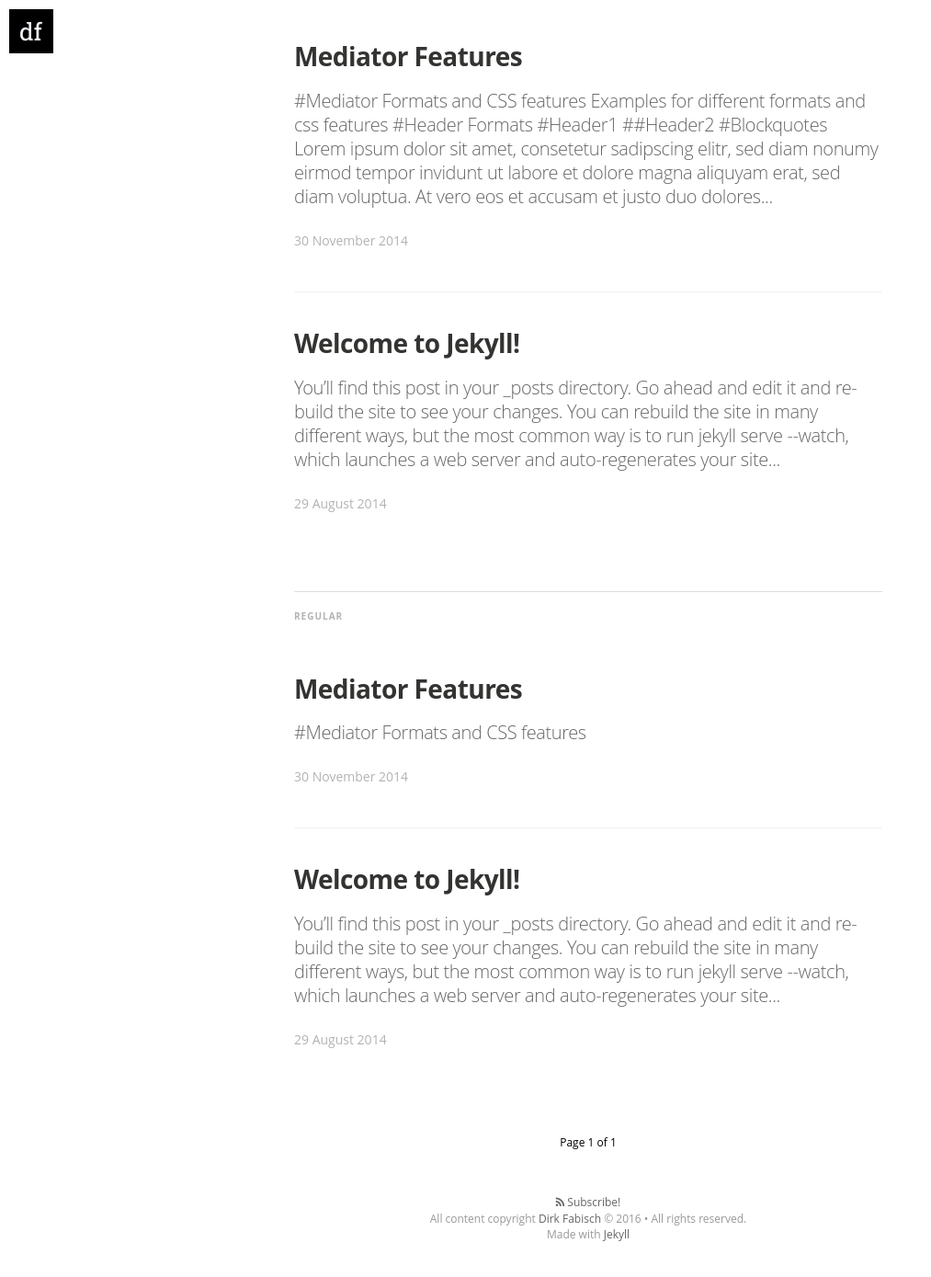
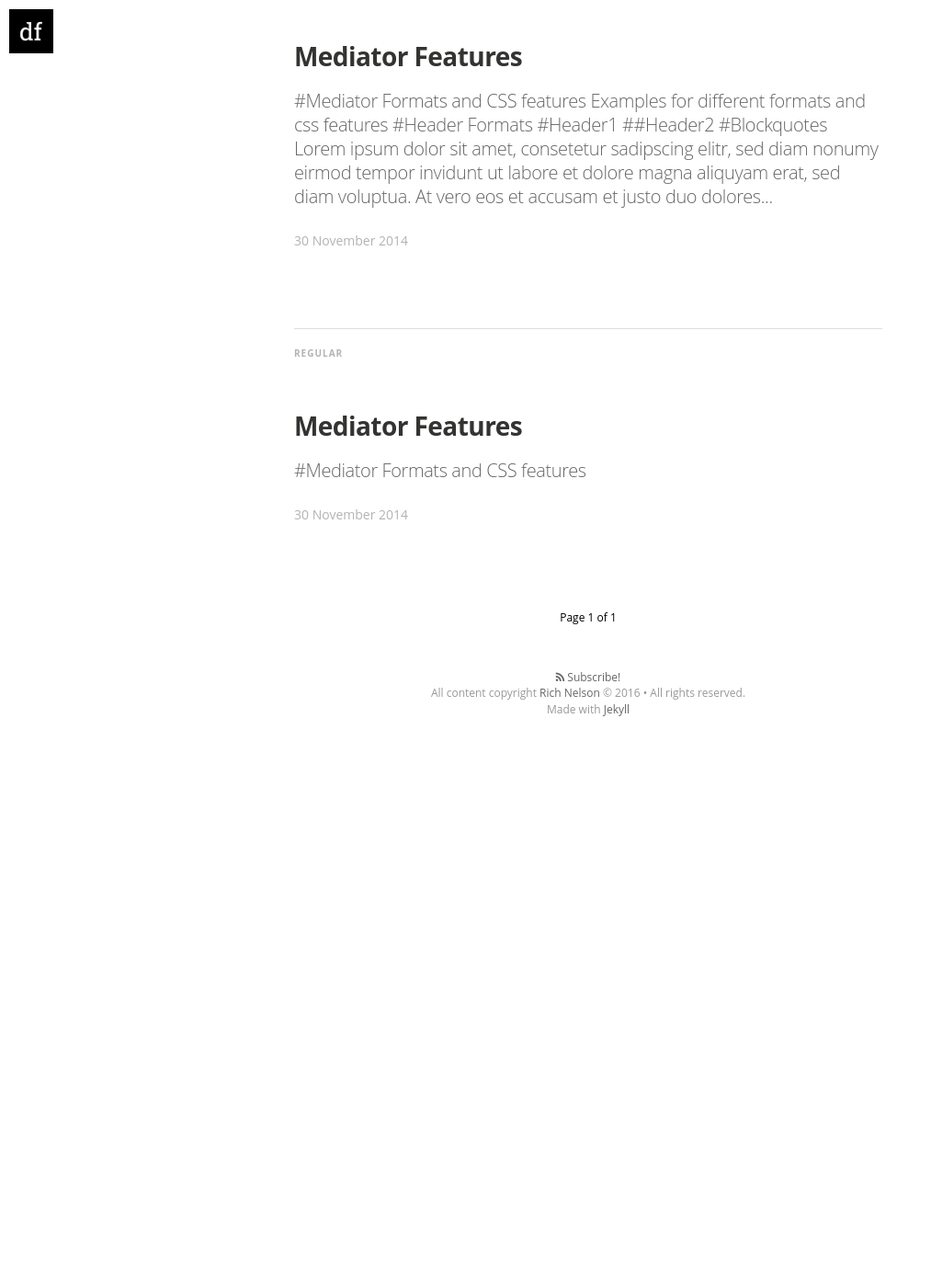
Before and after one commit to rmn388/flowers4refugees, a Jekyll site: the page built from index.html, in a window 1280 px wide and 1400 px high, scrolled down 756 px. Shown: the top 1389 px of the window at 92% size, without its empty margins (0-1013 px from the left). Built offline with Jekyll 4.4.1, drawn with Linux system fonts in a browser that asks for light colours; nearby versions of some CDN libraries; some web fonts are replaced; the list of posts is cut into pages by our own code; after the commit the page ends 1584 px from its top, so only the background shows below that; some of the changed text lies outside the part shown.

Commit message:
Added name of config

```diff
--- a/_config.yml
+++ b/_config.yml
@@ -4,18 +4,18 @@
   - jekyll-paginate
 
 # Site settings
-title: "Mediator"
+title: "Rich Nelson"
 description: > # this means to ignore newlines until "email:"
-   A Jekyll theme - Medium inspired
+   Professional and personal projects
 
-email: a-mail@mail.mail
+email: rich@nelsonlongboards.com
 #blog logo
 logo: "/assets/images/df_logo.jpg"
 # blog cover
-cover: "/assets/images/cA4aKEIPQrerBnp1yGHv_IMG_9534-3-2.jpg"
+#cover: "/assets/images/cA4aKEIPQrerBnp1yGHv_IMG_9534-3-2.jpg"
 
-name: 'Dirk Fabisch'
-author: 'Dirk Fabisch'
+name: 'Rich Nelson'
+author: 'Rich Nelson'
 author_image: "/assets/images/author.jpg"
 
 paginate:	5
--- a/_posts/2014-08-29-welcome-to-jekyll.markdown
+++ /dev/null
@@ -1,39 +0,0 @@
----
-layout: post
-title:  "Welcome to Jekyll!"
-date:   2014-08-29 14:34:25
-categories: jekyll update
-tags: featured
-image: /assets/article_images/2014-08-29-welcome-to-jekyll/desktop.jpg
----
-You’ll find this post in your `_posts` directory. Go ahead and edit it and re-build the site to see your changes. You can rebuild the site in many different ways, but the most common way is to run `jekyll serve --watch`, which launches a web server and auto-regenerates your site when a file is updated.
-
-To add new posts, simply add a file in the `_posts` directory that follows the convention `YYYY-MM-DD-name-of-post.ext` and includes the necessary front matter. Take a look at the source for this post to get an idea about how it works.
-
-Jekyll also offers powerful support for code snippets:
-
-{% highlight ruby %}
-def print_hi(name)
-  puts "Hi, #{name}"
-end
-print_hi('Tom')
-#=> prints 'Hi, Tom' to STDOUT.
-{% endhighlight %}
-
-Check out the [Jekyll docs][jekyll] for more info on how to get the most out of Jekyll. File all bugs/feature requests at [Jekyll’s GitHub repo][jekyll-gh]. If you have questions, you can ask them on [Jekyll’s dedicated Help repository][jekyll-help].
-
-{% highlight js %}
-
-<footer class="site-footer">
- <a class="subscribe" href="{{ "/feed.xml" | prepend: site.baseurl }}"> <span class="tooltip"> <i class="fa fa-rss"></i> Subscribe!</span></a>
-  <div class="inner">a
-   <section class="copyright">All content copyright <a href="mailto:{{ site.email}}">{{ site.name }}</a> &copy; {{ site.time | date: '%Y' }} &bull; All rights reserved.</section>
-   <section class="poweredby">Made with <a href="http://jekyllrb.com"> Jekyll</a></section>
-  </div>
-</footer>
-{% endhighlight %}
-
-
-[jekyll]:      http://jekyllrb.com
-[jekyll-gh]:   https://github.com/jekyll/jekyll
-[jekyll-help]: https://github.com/jekyll/jekyll-help
--- a/index.html
+++ b/index.html
@@ -3,9 +3,9 @@
 ---
 
 <div class="teaserimage">
-    <div class="teaserimage-image" {% if site.cover %}style="background-image: url({{ site.cover }})"{% endif %}>
+    <!-- <div class="teaserimage-image" {% if site.cover %}style="background-image: url({{ site.cover }})"{% endif %}>
         Teaser Image
-    </div>
+    </div> -->
 </div>
 
 <header class="blog-header">
@@ -17,7 +17,7 @@
     <div class="custom-links">
       {% for social in site.social %}
         {% if social.url %}
-            <a class="icon-{{ social.icon }}" href="{{ social.url }}" {% if social.desc %} title="{{ social.desc }}"{% endif %}">
+            <a class="icon-{{ social.icon }}" href="{{ social.url }}" {% if social.desc %} title="{{ social.desc }}"{% endif %}>
               <i class="fa fa-{{ social.icon }}"></i>
             </a>
             &nbsp;&nbsp;·&nbsp;&nbsp;
```
Also changed, not shown: Gemfile.lock.
